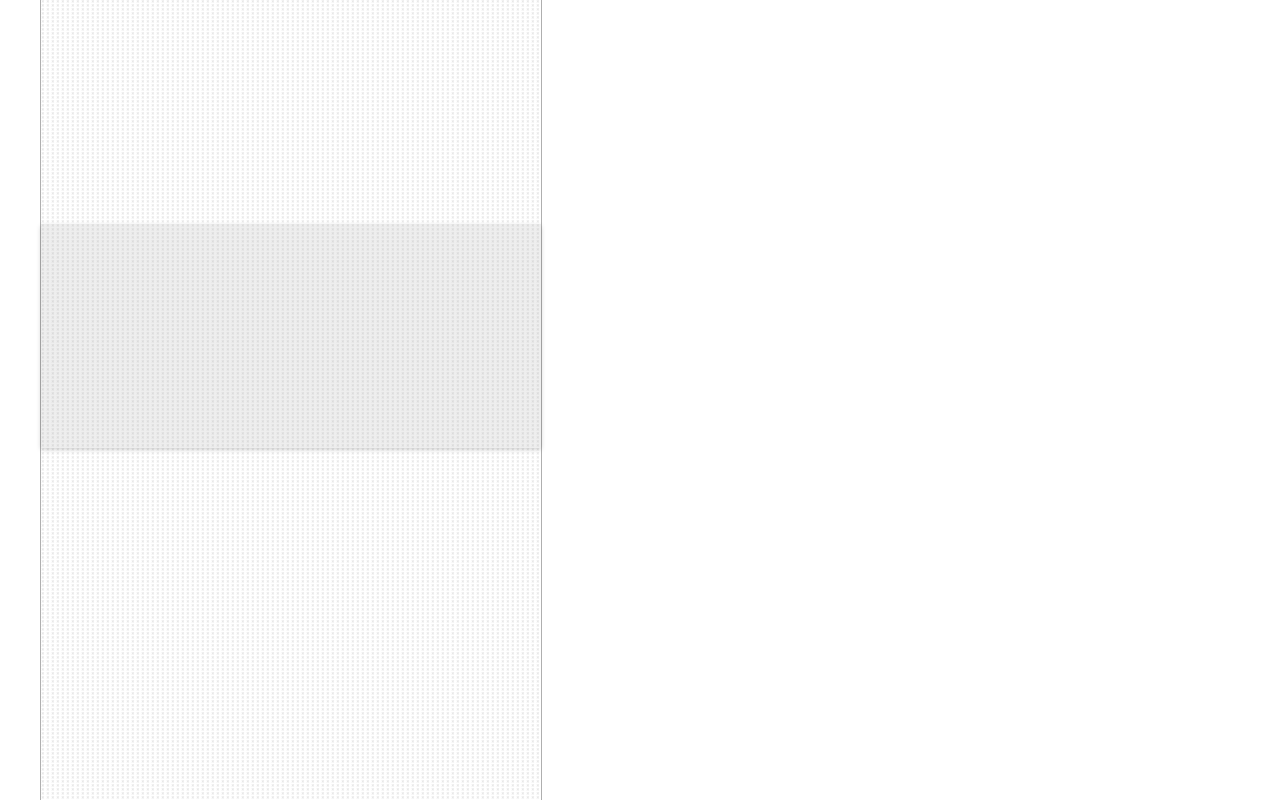
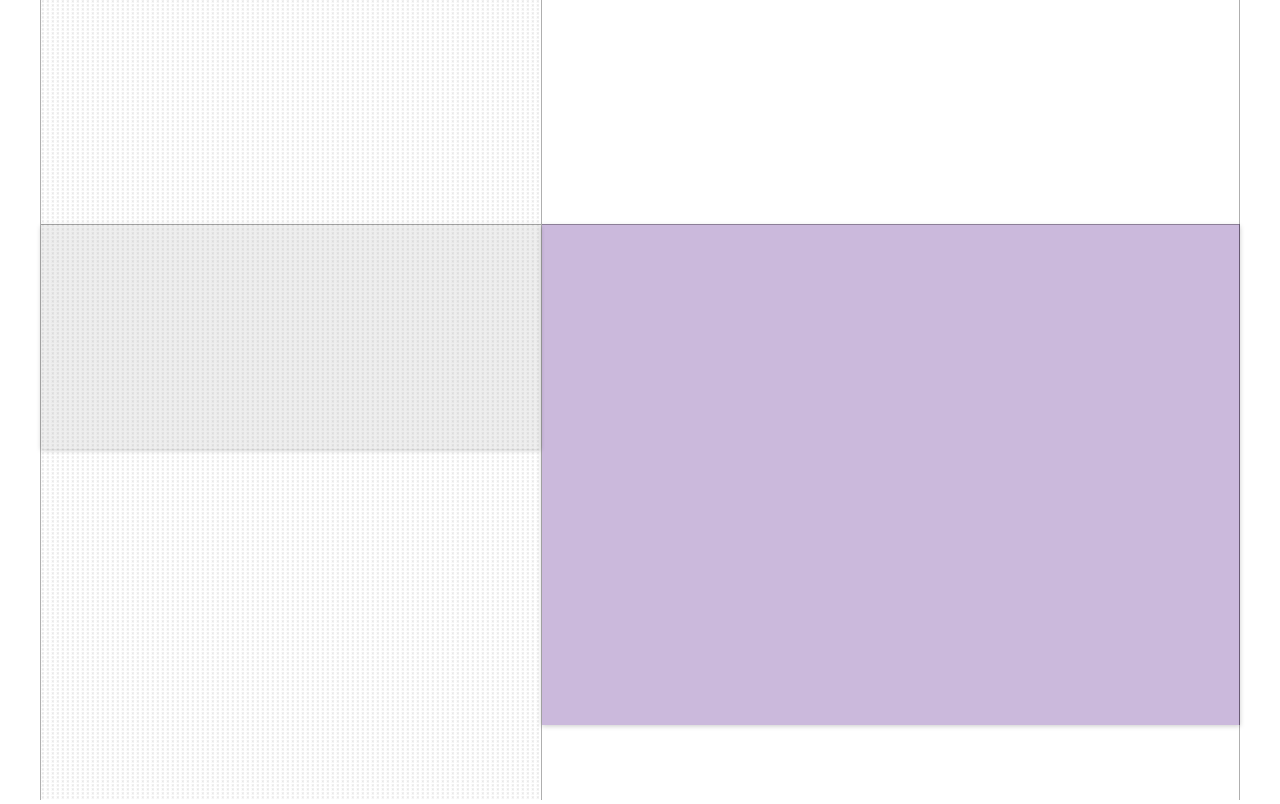
Before and after one commit to p-stevenson/TOP-sign-up-form, a website: page index.html in a window 1280 px wide. Drawn offline with Linux system fonts and the light colour scheme.

Commit message:
Add form, position and basic styling

```diff
--- a/index.html
+++ b/index.html
@@ -27,7 +27,9 @@
         </div>
         <div class="logo"></div>
       </section>
-      <section class="form-container"></section>
+      <section class="form-container">
+        <form action="#" method="get"></form>
+      </section>
     </div>
   </body>
 </html>
--- a/style.css
+++ b/style.css
@@ -51,9 +51,26 @@ svg {
   height: 14em;
   background-color: hsla(0, 0%, 57%, 0.158);
   box-shadow: 0em 0.1em 0.3em 0em rgba(0, 0, 0, 0.205);
+  border: 1px solid rgba(0, 0, 0, 0.315);
+  border-style: solid none none none;
 }
 
 .form-container {
-  border-color: rebeccapurple;
+  position: relative;
+  display: flex;
+  flex-direction: column;
   flex: 2 1 auto;
+  border: 1px solid rgba(0, 0, 0, 0.315);
+  border-style: none solid none none;
 }
+
+form {
+  position: absolute;
+  width: 100%;
+  height: 500px;
+  top: 14rem;
+  background-color: rgba(102, 51, 153, 0.342);
+  box-shadow: 0em 0.1em 0.3em 0em rgba(0, 0, 0, 0.205);
+  border: 1px solid rgba(0, 0, 0, 0.315);
+  border-style: solid solid none none;
+}
```
